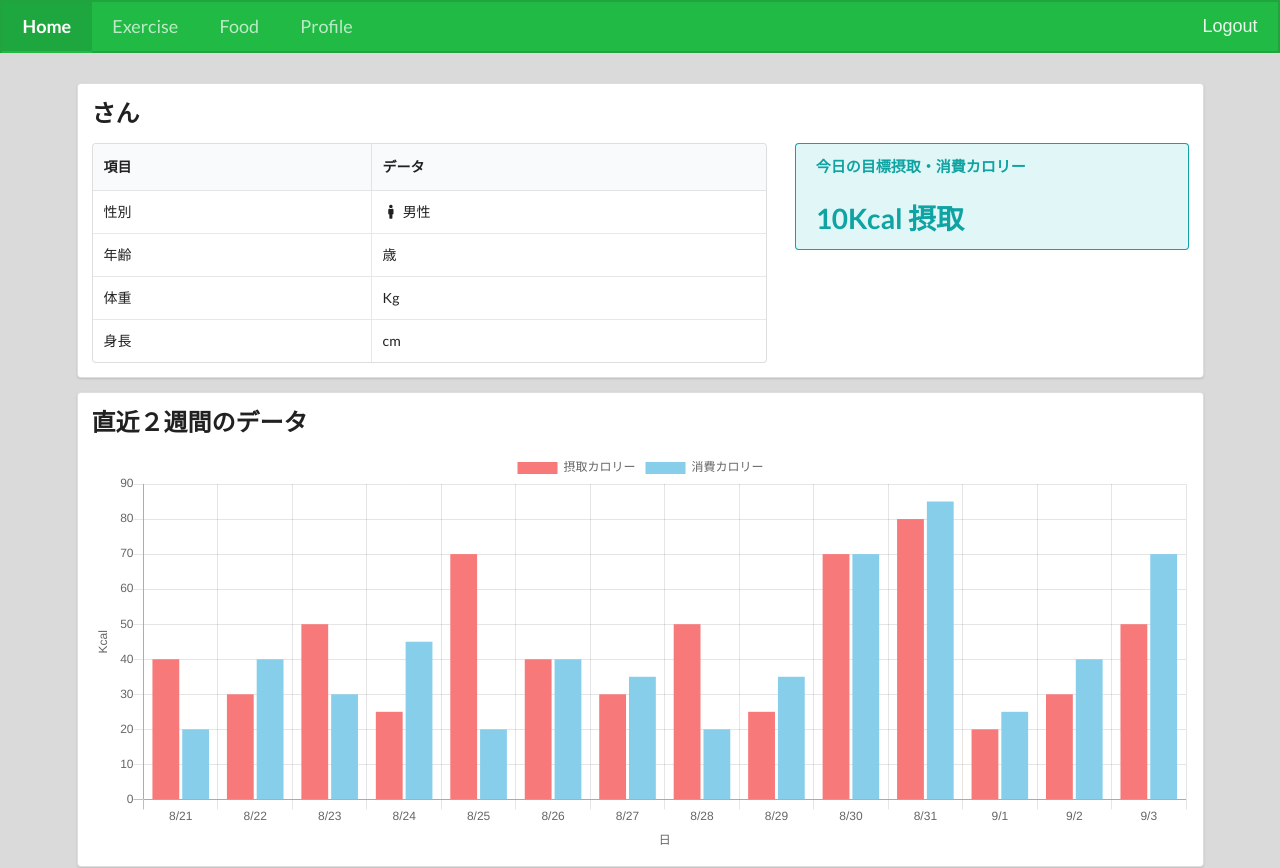
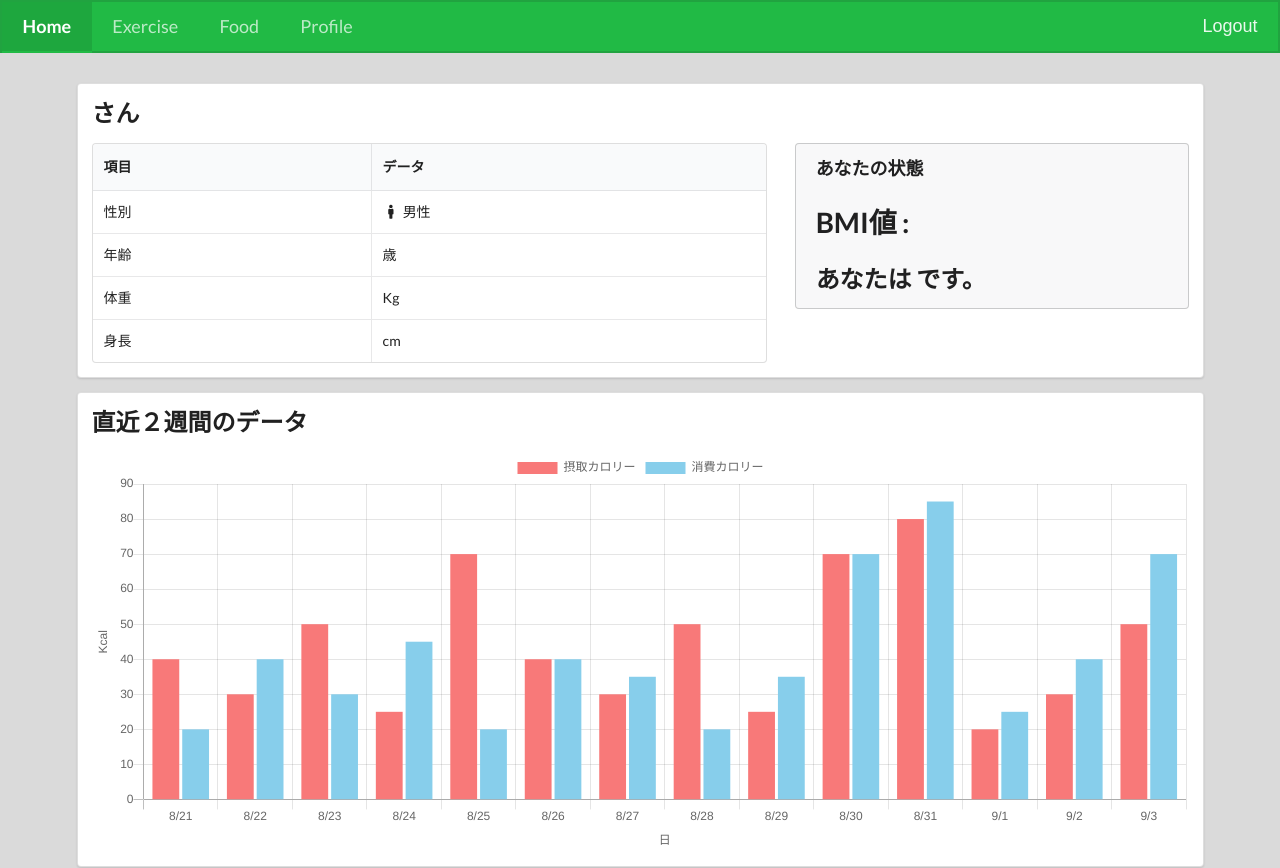
Before and after one commit to leesh0/mti-internship, a Vue app: page / in a window 1280 px wide. Shown: the top 868 px of the page. Built offline with nearby package versions, Linux system fonts and the light colour scheme; no server answers; sample sign-in values are in the browser's storage.

Commit message:
Homeを修正

```diff
--- a/public/index.html
+++ b/public/index.html
@@ -1,5 +1,5 @@
 <!DOCTYPE html>
-<html lang="">
+<html lang="ja">
   <head>
     <meta charset="utf-8" />
     <meta http-equiv="X-UA-Compatible" content="IE=edge" />
--- /dev/null
+++ b/src/utils/bmi.js
@@ -0,0 +1,35 @@
+// BMIを計算する
+
+//BMI ＝ 体重kg ÷ (身長m)2
+function calculationBMI(weight, height) {
+  const heightM = height * 0.01;
+  const BMI = weight / (heightM * heightM);
+  return BMI;
+}
+
+// 別の関数を定義します。
+function judgeBMI(bmi) {
+  if (bmi < 16) {
+    return "痩せすぎ";
+  } else if (16 <= bmi && bmi <= 16.99) {
+    return "痩せ";
+  } else if (17 <= bmi && bmi <= 18.49) {
+    return "痩せぎみ";
+  } else if (18.5 <= bmi && bmi <= 24.99) {
+    return "普通体重";
+  } else if (25 <= bmi && bmi <= 29.99) {
+    return "前肥満";
+  } else if (30 <= bmi && bmi <= 34.99) {
+    return "肥満(1度)";
+  } else if (35 <= bmi && bmi <= 39.99) {
+    return "肥満(2度)";
+  } else {
+    return "肥満(3度)";
+  }
+}
+
+// 関数をエクスポートします。
+export default {
+  calculationBMI,
+  judgeBMI,
+};
--- /dev/null
+++ b/src/utils/bmiMessage.js
@@ -0,0 +1,64 @@
+// 別の関数を定義します。
+function messageFood(bmi) {
+  if (bmi < 16) {
+    return "カロリー摂取が足りていません。食事の量を増やしましょう。カロリーの高いものを摂取しましょう。";
+  } else if (16 <= bmi && bmi <= 16.99) {
+    return "カロリー摂取が足りていません。もう少し食事をしましょう。";
+  } else if (17 <= bmi && bmi <= 18.49) {
+    return "少しカロリー摂取が足りていません。食事を見直しましょう。";
+  } else if (18.5 <= bmi && bmi <= 24.99) {
+    return "いい感じです！バランスの良い食事を心がけましょう！";
+  } else if (25 <= bmi && bmi <= 29.99) {
+    return "少しカロリー摂取を控えましょう。";
+  } else if (30 <= bmi && bmi <= 34.99) {
+    return "太り気味です。食事を見直しましょう。";
+  } else if (35 <= bmi && bmi <= 39.99) {
+    return "太り気味です。食事の量を減らし、カロリー摂取を控えましょう。";
+  } else {
+    return "重度の肥満です。直ちに、食事を改善し、カロリー摂取を控えましょう。医師と相談しダイエットしましょう。";
+  }
+}
+function messageExercise(bmi) {
+  if (bmi < 16) {
+    return "痩せすぎです。適度に運動をしましょう";
+  } else if (16 <= bmi && bmi <= 16.99) {
+    return "瘦せすぎです。適度に運動をしましょう";
+  } else if (17 <= bmi && bmi <= 18.49) {
+    return "痩せぎみです。適度に運動をしましょう";
+  } else if (18.5 <= bmi && bmi <= 24.99) {
+    return "いい感じです。このまま適度に運動しましょう。";
+  } else if (25 <= bmi && bmi <= 29.99) {
+    return "少し運動しましょう。軽めの運動が効果的です。";
+  } else if (30 <= bmi && bmi <= 34.99) {
+    return "運動しましょう。外に出て運動してみましょう。";
+  } else if (35 <= bmi && bmi <= 39.99) {
+    return "肥満体形です。外に出て思いっきり体を動かしましょう。";
+  } else {
+    return "重度の肥満です。直ちに、生活を見直しましょう。医師と相談しダイエットしましょう。";
+  }
+}
+function messageColor(bmi) {
+  if (bmi < 16) {
+    return "red";
+  } else if (16 <= bmi && bmi <= 16.99) {
+    return "red";
+  } else if (17 <= bmi && bmi <= 18.49) {
+    return "yellow";
+  } else if (18.5 <= bmi && bmi <= 24.99) {
+    return "blue";
+  } else if (25 <= bmi && bmi <= 29.99) {
+    return "yellow";
+  } else if (30 <= bmi && bmi <= 34.99) {
+    return "red";
+  } else if (35 <= bmi && bmi <= 39.99) {
+    return "red";
+  } else {
+    return "red";
+  }
+}
+// 関数をエクスポートします。
+export default {
+  messageFood,
+  messageExercise,
+  messageColor,
+};
--- a/src/views/Home.vue
+++ b/src/views/Home.vue
@@ -41,9 +41,10 @@
             </table>
           </div>
           <div class="six wide column">
-            <div class="ui teal message">
-              <h4>今日の目標摂取・消費カロリー</h4>
-              <h1>10Kcal 摂取</h1>
+            <div :class="'ui message ' + bmi.bmiMessageColor">
+              <h3>あなたの状態</h3>
+              <h1>BMI値 : {{ bmi.bmi }}</h1>
+              <h2>あなたは {{ bmi.judgeBmi }} です。</h2>
             </div>
           </div>
         </div>
@@ -66,7 +67,7 @@
                 <div class="content">
                   <a class="author">エクササイズアドバイザー</a>
                   <div class="text">
-                    もう少し運動しましょう。以下の運動がおすすめです!!
+                    {{ bmi.bmiMessageExercise }}
                     <ul>
                       <li>
                         <h3>ウォーキング</h3>
@@ -97,7 +98,7 @@
                 <div class="content">
                   <a class="author">食のアドバイザー</a>
                   <div class="text">
-                    脂質の摂取を控えましょう。以下の食事がおすすめです!!
+                    {{ bmi.bmiMessageFood }}
                     <ul>
                       <li>
                         <h3>サラダ</h3>
@@ -130,6 +131,8 @@
 // @は/srcと同じ意味です
 // import something from '@/components/something.vue';
 import { baseUrl } from "@/assets/config.js";
+import BMI from "@/utils/bmi";
+import BmiMessage from "@/utils/bmiMessage";
 import Menu from "@/components/Menu.vue";
 import Footer from "@/components/Footer.vue";
 import Chart from "@/components/Chart.vue";
@@ -150,6 +153,13 @@ export default {
         text: null,
         category: null,
         err: null,
+      },
+      bmi: {
+        bmi: null,
+        judgeBmi: null,
+        bmiMessageFood: null,
+        bmiMessageExercise: null,
+        bmiMessageColor: null,
       },
       search: {
         username: "",
@@ -198,6 +208,19 @@ export default {
         // 成功したときの処理はここに記述する
         console.log(response.data.data);
         this.userData = response.data.data;
+
+        const bmi = BMI.calculationBMI(
+          response.data.data.weight,
+          response.data.data.height
+        );
+        this.bmi.bmi = Math.floor(bmi * 100) / 100;
+
+        const judgeBmi = BMI.judgeBMI(bmi);
+        this.bmi.judgeBmi = judgeBmi;
+
+        this.bmi.bmiMessageFood = BmiMessage.messageFood(bmi);
+        this.bmi.bmiMessageExercise = BmiMessage.messageExercise(bmi);
+        this.bmi.bmiMessageColor = BmiMessage.messageColor(bmi);
       })
       .catch((err) => {
         // レスポンスがエラーで返ってきたときの処理はここに記述する
```
